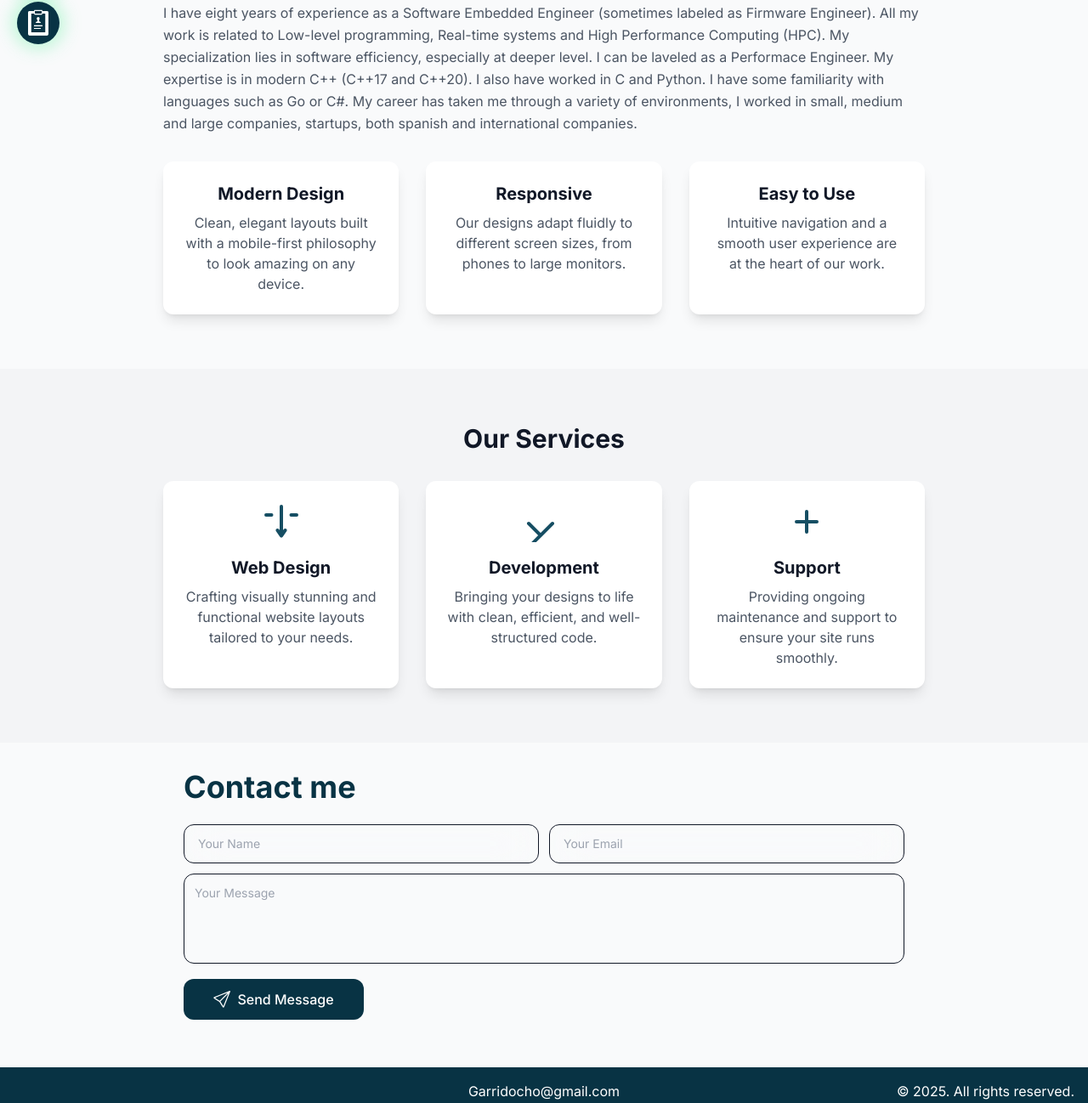
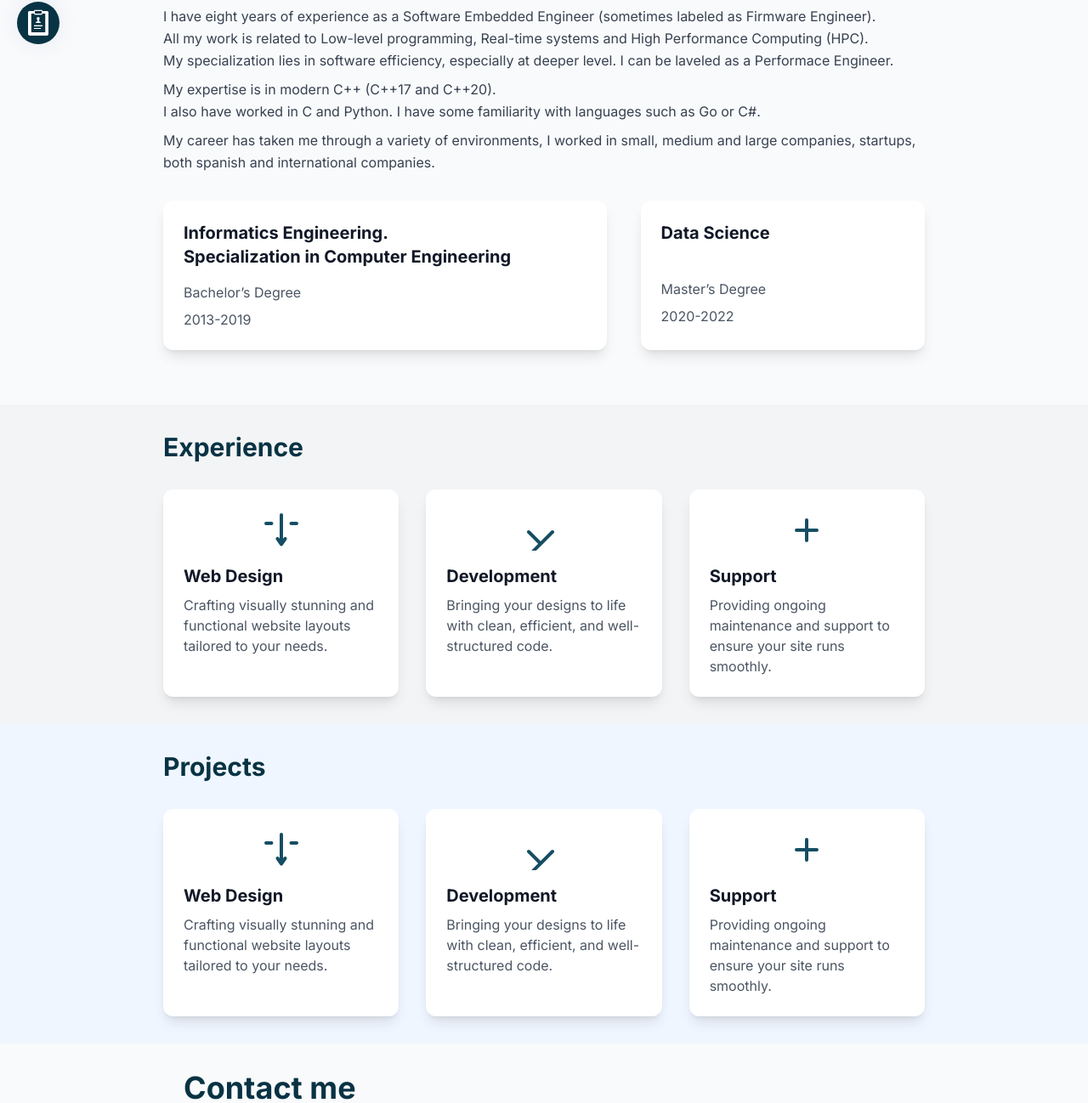
Before and after one commit to Garriden/MyWebsite, a plain HTML site: page MyWebsite.html in a window 1280 px wide. Shown: the part 658-1956 px from the top of the page at 85% size. Drawn offline with nearby package versions, Linux system fonts and the light colour scheme.

Commit message:
About & Education

```diff
--- a/MyWebsite.html
+++ b/MyWebsite.html
@@ -27,7 +27,8 @@
                 <ul class="flex space-x-4 text-gray-600 font-medium">
                     <li><a href="#" class="hover:text-cyan-900 transition-colors">Home</a></li>
                     <li><a href="#about" class="hover:text-cyan-900 transition-colors">About</a></li>
-                    <li><a href="#services" class="hover:text-cyan-900 transition-colors">Services</a></li>
+                    <li><a href="#services" class="hover:text-cyan-900 transition-colors">Experience</a></li>
+                    <li><a href="#projects" class="hover:text-cyan-900 transition-colors">Projects</a></li>
                     <li><a href="#contact" class="hover:text-cyan-900 transition-colors">Contact</a></li>
                 </ul>
             </nav>
@@ -53,7 +54,7 @@
                 <a href="CV/MarcGarridoCasasCV.pdf" target="_blank" class="bg-white text-cyan-950 font-bold py-3 px-8 rounded-full shadow-lg hover:bg-gray-100 transition-colors transform hover:scale-105">
                     CV
                 </a>
-                <a href="CV/MarcGarridoCasasCV-Extended.pdf" target="_blank" class="bg-white text-cyan-950 font-bold py-3 px-8 rounded-full shadow-lg hover:bg-gray-100 transition-colors transform hover:scale-105">
+                <a href="CV/MarcGarridoCasasExtendedCV.pdf" target="_blank" class="bg-white text-cyan-950 font-bold py-3 px-8 rounded-full shadow-lg hover:bg-gray-100 transition-colors transform hover:scale-105">
                     Extended CV
                 </a>
             </div>
@@ -65,40 +66,52 @@
 
     <!-- About Section -->
     <section id="about" class="py-16 px-4">
-        <div class="container mx-auto max-w-4xl text-center">
-            <h2 class="text-3xl font-bold mb-4">About me</h2>
-            <p class="text-gray-600 leading-relaxed mb-8 text-left">
+        <div class="container mx-auto max-w-4xl">
+            <h2 class="text-3xl font-bold mb-5  text-left text-cyan-950">
+                About me
+            </h2>
+            <p class="text-gray-700 leading-relaxed mb-0 text-left">I have eight years of experience as a Software Embedded Engineer (sometimes labeled as Firmware Engineer).</p>
+            <p class="text-gray-700 leading-relaxed mb-0 text-left">All my work is related to Low-level programming, Real-time systems and High Performance Computing (HPC).</p>
+            <p class="text-gray-700 leading-relaxed mb-0 text-left">My specialization lies in software efficiency, especially at deeper level. I can be laveled as a Performace Engineer.</p>
 
-                I have eight years of experience as a Software Embedded Engineer (sometimes labeled as Firmware Engineer). All my work is related to Low-level programming, Real-time systems and High Performance Computing (HPC).
-                My specialization lies in software efficiency, especially at deeper level. I can be laveled as a Performace Engineer.
-
-                My expertise is in modern C++ (C++17 and C++20).
-                I also have worked in C and Python. I have some familiarity with languages such as Go or C#.
+            <p class="text-gray-700 leading-relaxed pt-2 mb-0 text-left">My expertise is in modern C++ (C++17 and C++20).</p>
+            <p class="text-gray-700 leading-relaxed pt-0 mb-0 text-left">I also have worked in C and Python. I have some familiarity with languages such as Go or C#.</p>
+            <p class="text-gray-700 leading-relaxed pt-2 pb-4 mb-4 text-left">
                 My career has taken me through a variety of environments, I worked in small, medium and large companies, startups, both spanish and international companies.
+            </p>
 
 
-            </p>
-            <div class="grid grid-cols-1 md:grid-cols-3 gap-8">
-                <div class="bg-white p-6 rounded-xl shadow-lg transform transition-transform hover:scale-105">
-                    <h3 class="font-bold text-xl mb-2">Modern Design</h3>
-                    <p class="text-gray-600">Clean, elegant layouts built with a mobile-first philosophy to look amazing on any device.</p>
+            <div class="grid grid-cols-1 md:grid-cols-5 gap-10">
+
+                <div class="bg-white p-6 rounded-xl shadow-lg transform transition-transform hover:scale-105 md:col-span-3">
+                    <h3 class="font-bold text-xl pb-0">Informatics Engineering.</h3>
+                    <h3 class="font-bold text-xl pb-4">Specialization in Computer Engineering</h3>
+
+                    <div class="text-gray-600 space-y-2">
+                        <p>Bachelor’s Degree</p>
+                        <p>2013-2019</p>
+                    </div>
                 </div>
-                <div class="bg-white p-6 rounded-xl shadow-lg transform transition-transform hover:scale-105">
-                    <h3 class="font-bold text-xl mb-2">Responsive</h3>
-                    <p class="text-gray-600">Our designs adapt fluidly to different screen sizes, from phones to large monitors.</p>
-                </div>
-                <div class="bg-white p-6 rounded-xl shadow-lg transform transition-transform hover:scale-105">
-                    <h3 class="font-bold text-xl mb-2">Easy to Use</h3>
-                    <p class="text-gray-600">Intuitive navigation and a smooth user experience are at the heart of our work.</p>
+
+                <div class="bg-white p-6 rounded-xl shadow-lg transform transition-transform hover:scale-105 md:col-span-2">
+                    <h3 class="font-bold text-xl mb-6 pb-4">Data Science</h3>
+
+                    <div class="text-gray-600 space-y-2">
+                        <p>Master’s Degree</p>
+                        <p>2020-2022</p>
+                    </div>
                 </div>
             </div>
+
+
         </div>
     </section>
 
-    <!-- Services Section -->
-    <section id="services" class="bg-gray-100 py-16 px-4">
-        <div class="container mx-auto max-w-4xl text-center">
-            <h2 class="text-3xl font-bold mb-8">Our Services</h2>
+
+    <!-- Experience Section -->
+    <section id="services" class="bg-gray-100 py-8 px-4">
+        <div class="container mx-auto max-w-4xl text-left">
+            <h2 class="text-3xl font-bold mb-8 text-cyan-950">Experience</h2>
             <div class="grid grid-cols-1 md:grid-cols-2 lg:grid-cols-3 gap-8">
                 <!-- Card 1 -->
                 <div class="bg-white p-6 rounded-xl shadow-lg transform transition-transform hover:scale-105">
@@ -127,6 +140,49 @@
             </div>
         </div>
     </section>
+
+
+
+
+    <!-- Projects Section -->
+    <section id="projects" class="bg-blue-50 py-8 px-4">
+        <div class="container mx-auto max-w-4xl text-left">
+            <h2 class="text-3xl font-bold mb-8 text-cyan-950">Projects</h2>
+            <div class="grid grid-cols-1 md:grid-cols-2 lg:grid-cols-3 gap-8">
+                <!-- Card 1 -->
+                <div class="bg-white p-6 rounded-xl shadow-lg transform transition-transform hover:scale-105">
+                    <svg xmlns="http://www.w3.org/2000/svg" class="h-12 w-12 text-cyan-900 mx-auto mb-4" fill="none" viewBox="0 0 24 24" stroke="currentColor">
+                        <path stroke-linecap="round" stroke-linejoin="round" stroke-width="2" d="M9.75 17L12 20.25M12 20.25L14.25 17M12 20.25V3M21 8h-3.25M3 8h3.25" />
+                    </svg>
+                    <h3 class="font-bold text-xl mb-2">Web Design</h3>
+                    <p class="text-gray-600">Crafting visually stunning and functional website layouts tailored to your needs.</p>
+                </div>
+                <!-- Card 2 -->
+                <div class="bg-white p-6 rounded-xl shadow-lg transform transition-transform hover:scale-105">
+                    <svg xmlns="http://www.w3.org/2000/svg" class="h-12 w-12 text-cyan-900 mx-auto mb-4" fill="none" viewBox="0 0 24 24" stroke="currentColor">
+                        <path stroke-linecap="round" stroke-linejoin="round" stroke-width="2" d="M10 20l-7 7m7-7l7-7m-7 7L3 13" />
+                    </svg>
+                    <h3 class="font-bold text-xl mb-2">Development</h3>
+                    <p class="text-gray-600">Bringing your designs to life with clean, efficient, and well-structured code.</p>
+                </div>
+                <!-- Card 3 -->
+                <div class="bg-white p-6 rounded-xl shadow-lg transform transition-transform hover:scale-105">
+                    <svg xmlns="http://www.w3.org/2000/svg" class="h-12 w-12 text-cyan-900 mx-auto mb-4" fill="none" viewBox="0 0 24 24" stroke="currentColor">
+                        <path stroke-linecap="round" stroke-linejoin="round" stroke-width="2" d="M12 6v6m0 0v6m0-6h6m-6 0H6" />
+                    </svg>
+                    <h3 class="font-bold text-xl mb-2">Support</h3>
+                    <p class="text-gray-600">Providing ongoing maintenance and support to ensure your site runs smoothly.</p>
+                </div>
+            </div>
+        </div>
+    </section>
+
+
+
+
+
+
+
 
 
     <!-- Social buttons -->
@@ -199,12 +255,13 @@
 <footer id="futer" class="bg-cyan-950 text-white py-4 px-4 text-center">
     <div class="container mx-auto flex items-center justify-between">
         <div class="w-1/3 text-left">
-            </div>
-        <div class="w-1/3 text-center">
             <p>Garridocho@gmail.com</p>
         </div>
+        <div class="w-1/3 text-center">
+            <p>&copy; 2025. All rights reserved.</p>
+        </div>
         <div class="w-1/3 text-right">
-            <p>&copy; 2025. All rights reserved.</p>
+            <p>Times Rayquaza has been petted: </p>
         </div>
     </div>
 </footer>
--- a/style.css
+++ b/style.css
@@ -18,7 +18,7 @@
     justify-content: center;
     align-items: center;
     transition: background-color 0.3s ease;
-    box-shadow: 0 0 20px 5px #53f19760; /* Adjust color and size as needed */
+    box-shadow: 0 0 20px 5px #c7cfed36; /* Adjust color and size as needed */
 }
 
 .social-button img {
```
Also changed, not shown: 1 other file.
